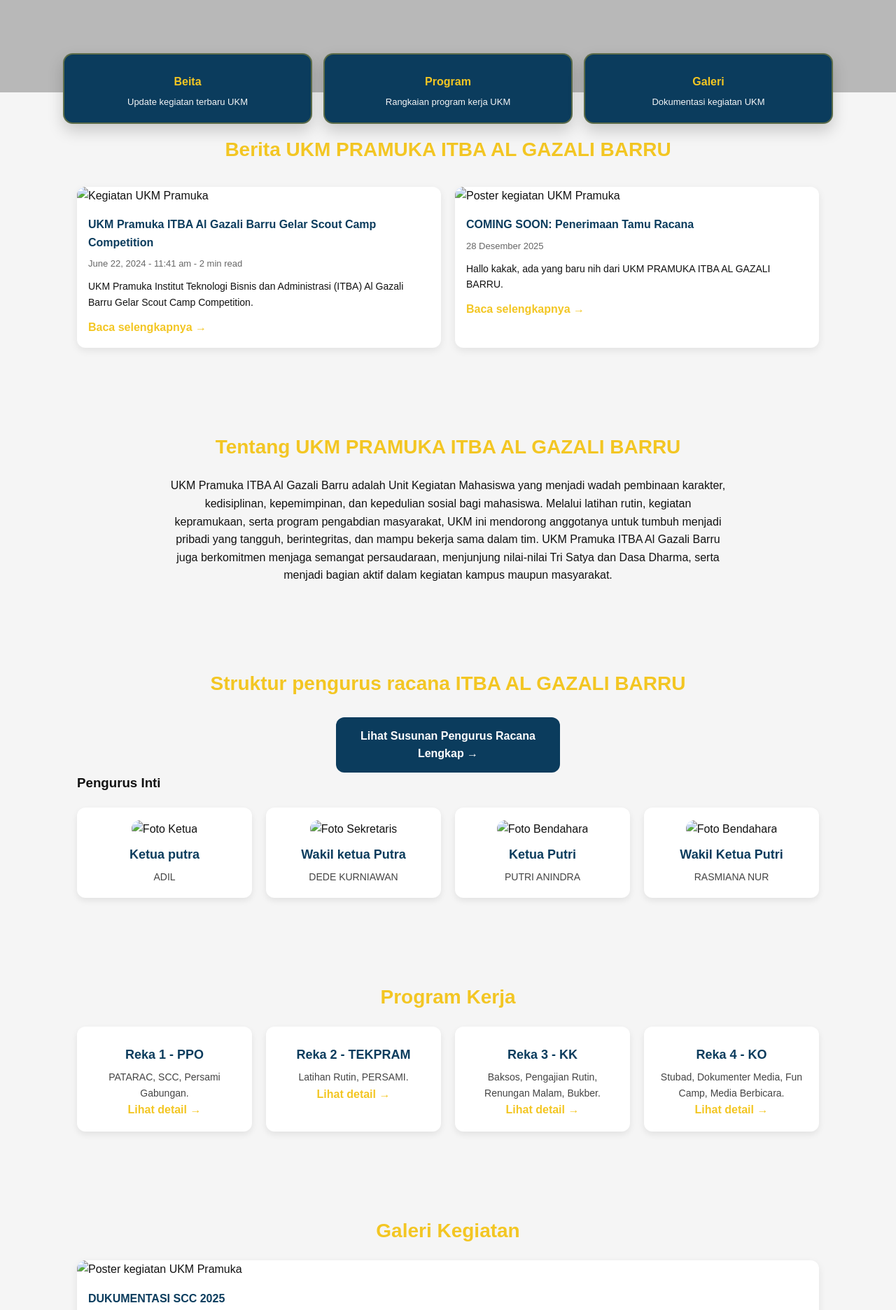
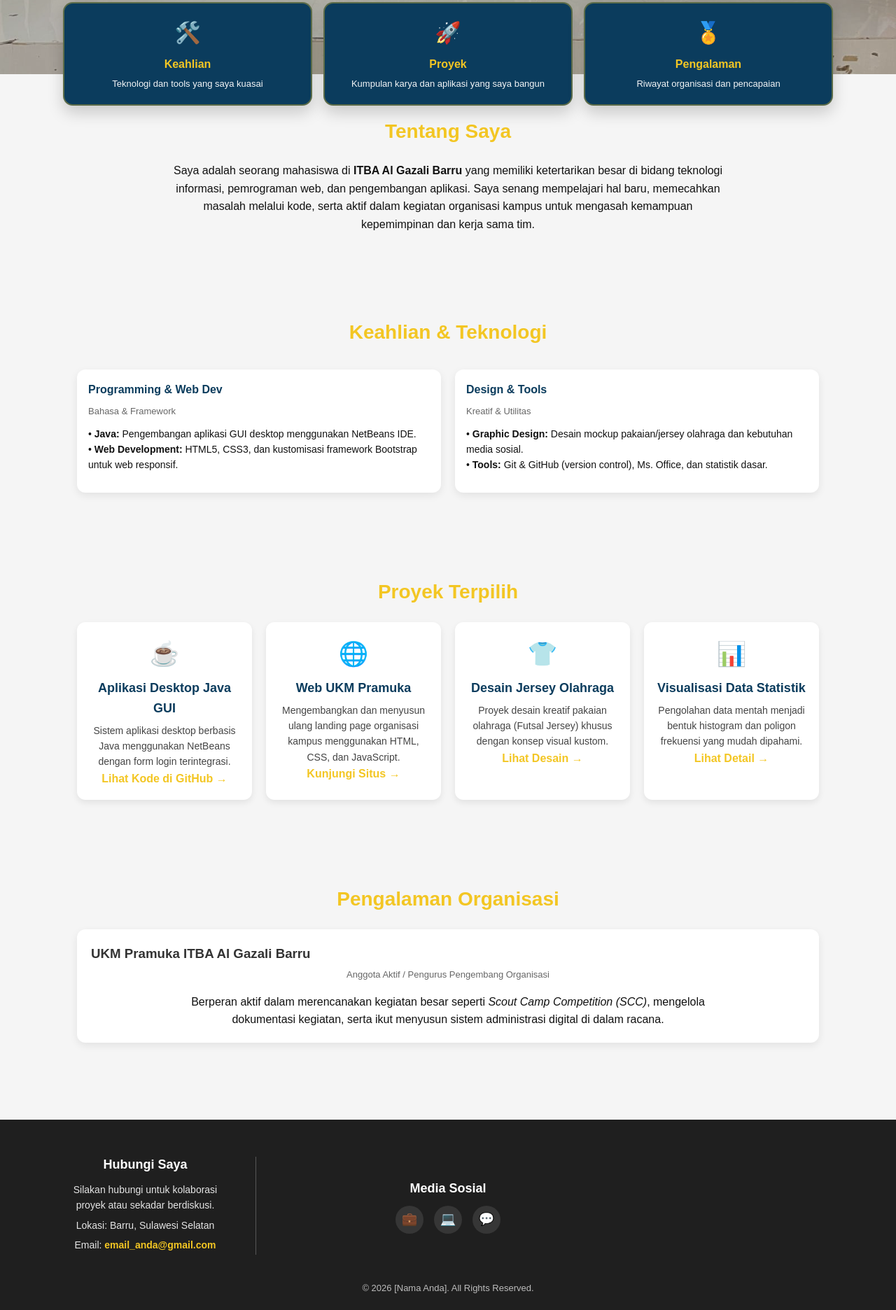
Before and after one commit to Firman-id05/portofolio, a plain HTML site: page index.html in a window 1280 px wide. Shown: the part 637-2509 px from the top of the page at 70% size. Drawn offline with Linux system fonts and the light colour scheme; files whose address does not match are found by name.

Commit message:
Update index.html

```diff
--- a/index.html
+++ b/index.html
@@ -3,277 +3,175 @@
 <head>
   <meta charset="UTF-8" />
   <meta name="viewport" content="width=device-width, initial-scale=1.0" />
-  <title>UKM Pramuka ITBA AL GAZALI BARRU</title>
+  <title>Portofolio | Nama Anda</title>
   <link rel="stylesheet" href="style.css" />
 </head>
 
 <body>
-  <!-- HEADER -->
+  <!-- HEADER & NAVIGATION -->
   <header>
     <div class="top-bar">
       <div class="topbar-left">
-    <a href="tel:085145736747">📞085145736747</a>
+        <a href="tel:085145736747">📞 085145736747</a>
         <span class="topbar-sep">|</span>
-    <a href="https://instagram.com/itba_scout">@itba_scout</a>
+        <a href="https://instagram.com/username_anda" target="_blank">@username_anda</a>
       </div>
 
       <div class="topbar-right">
-    <a href="https://facebook.com" aria-label="Facebook" class="topbar-icon">📘</a>
-    <a href="https://instagram.com/itba_scout" aria-label="Instagram" class="topbar-icon">📷</a>
-    <a href="https://wa.me/6281234567890" aria-label="WhatsApp" class="topbar-icon">💬</a>
-    <a href="https://youtube.com" aria-label="YouTube" class="topbar-icon">▶️</a>
+        <a href="https://linkedin.com" aria-label="LinkedIn" class="topbar-icon" target="_blank">💼</a>
+        <a href="https://github.com/firman-id05" aria-label="GitHub" class="topbar-icon" target="_blank">💻</a>
+        <a href="https://instagram.com" aria-label="Instagram" class="topbar-icon" target="_blank">📷</a>
+        <a href="https://wa.me/6285145736747" aria-label="WhatsApp" class="topbar-icon" target="_blank">💬</a>
       </div>
     </div>
 
-
     <div class="top-navbar">
       <div class="logo">
-        <img src="img/logo.png" alt="Logo UKM Pramuka" />
-        <span class="logo-title">UKM PRAMUKA ITBA AL GAZALI BARRU</span>
+        <!-- Anda bisa mengganti dengan logo inisial nama atau foto profil kecil -->
+        <img src="img/avatar.png" alt="Logo Portofolio" />
+        <span class="logo-title">PORTFOLIO ME</span>
       </div>
 
       <nav>
         <ul class="nav-links">
           <li><a href="#beranda">Beranda</a></li>
-
-          <li class="dropdown">
-            <a href="#">Profil</a>
-            <ul class="dropdown-menu">
-              <li><a href="sejarah.html">Sejarah</a></li>
-              <li><a href="visimisi.html">Visi & Misi</a></li>
-              <li><a href="maknalogo.html">Makna Logo</a></li>
-            </ul>
-          </li>
-
-
-          <li><a href="#tentang">Tentang</a></li>
-          <li><a href="adat.html">Adat</a></li>
-          <li><a href="#struktur">Struktur</a></li>
+          <li><a href="#tentang">Tentang Saya</a></li>
+          <li><a href="#keahlian">Keahlian</a></li>
+          <li><a href="#proyek">Proyek</a></li>
+          <li><a href="#pengalaman">Pengalaman</a></li>
           <li><a href="#kontak">Kontak</a></li>
-          <li><a href="#program"></a></li>
-           <li><a href="#galeri"></a></li>
-           <li><a href="#berita"></a></li>
         </ul>
       </nav>
     </div>
   </header>
 
   <main>
-    <!-- BERANDA -->
+    <!-- BERANDA (HERO SECTION) -->
     <section id="beranda" class="beranda-hero">
       <div class="beranda-overlay">
         <div class="beranda-content">
-      <h1></h1>
-      <p></p>
+          <h1>Halo, Saya [Nama Anda]</h1>
+          <p>Mahasiswa ITBA Al Gazali Barru | Pengembang Perangkat Lunak & Desainer Amatir</p>
         </div>
       </div>
 
-  <!-- Kotak 3 fitur di bawah hero (gaya seperti contoh) -->
+      <!-- 3 Kotak Panel Fitur Utama Portofolio -->
       <div class="beranda-panels">
-    <a class="panel" href="#berita">
-      <div class="panel-icon"></div>
-      <h3>Beita</h3>
-      <p>Update kegiatan terbaru UKM</p>
+        <a class="panel" href="#keahlian">
+          <div class="panel-icon">🛠️</div>
+          <h3>Keahlian</h3>
+          <p>Teknologi dan tools yang saya kuasai</p>
         </a>
 
-    <a class="panel" href="#program">
-      <div class="panel-icon"></div>
-      <h3>Program</h3>
-      <p>Rangkaian program kerja UKM</p>
+        <a class="panel" href="#proyek">
+          <div class="panel-icon">🚀</div>
+          <h3>Proyek</h3>
+          <p>Kumpulan karya dan aplikasi yang saya bangun</p>
         </a>
 
-    <a class="panel" href="#galeri">
-      <div class="panel-icon"></div>
-      <h3>Galeri</h3>
-      <p>Dokumentasi kegiatan UKM</p>
+        <a class="panel" href="#pengalaman">
+          <div class="panel-icon">🏅</div>
+          <h3>Pengalaman</h3>
+          <p>Riwayat organisasi dan pencapaian</p>
         </a>
       </div>
     </section>
 
+    <!-- TENTANG SAYA -->
+    <section id="tentang" class="section">
+      <h2>Tentang Saya</h2>
+      <p>
+        Saya adalah seorang mahasiswa di <strong>ITBA Al Gazali Barru</strong> yang memiliki ketertarikan besar di bidang teknologi informasi, pemrograman web, dan pengembangan aplikasi. Saya senang mempelajari hal baru, memecahkan masalah melalui kode, serta aktif dalam kegiatan organisasi kampus untuk mengasah kemampuan kepemimpinan dan kerja sama tim.
+      </p>
+    </section>
 
-    <!-- BERITA -->
-    <section id="berita" class="berita">
-      <h2 class="judul-berita">Berita UKM PRAMUKA ITBA AL GAZALI BARRU</h2>
+    <!-- KEAHLIAN (Menggantikan Berita) -->
+    <section id="keahlian" class="berita">
+      <h2 class="judul-berita">Keahlian & Teknologi</h2>
 
       <div class="berita-list">
-
-        <!-- BERITA 1 -->
+        <!-- KEAHLIAN 1: PEMROGRAMAN -->
         <div class="berita-card">
-          <img src="img/berita1.png" alt="Kegiatan UKM Pramuka" />
-
           <div class="berita-konten">
-            <a href="https://barrupos.com/ukm-pramuka-institut-teknologi-bisnis-dan-administrasi-itba-al-gazali-barru-gelar-scout-camp-competition/edukasi/"
-              target="_blank"
-              class="berita-judul">
-              UKM Pramuka ITBA Al Gazali Barru Gelar Scout Camp Competition
-            </a>
-
-            <p class="berita-meta">June 22, 2024 - 11:41 am - 2 min read</p>
-
+            <h3 class="berita-judul">Programming & Web Dev</h3>
+            <p class="berita-meta">Bahasa & Framework</p>
             <p class="berita-ringkas">
-              UKM Pramuka Institut Teknologi Bisnis dan Administrasi (ITBA) Al Gazali Barru Gelar Scout Camp Competition.
+              • <strong>Java:</strong> Pengembangan aplikasi GUI desktop menggunakan NetBeans IDE.<br>
+              • <strong>Web Development:</strong> HTML5, CSS3, dan kustomisasi framework Bootstrap untuk web responsif.
             </p>
-
-            <a href="https://www.wartamerdeka.info/2024/06/ukm-pramuka-itba-al-gazali-barru-gelar.html"
-              target="_blank"
-              class="berita-link">
-              Baca selengkapnya →
-            </a>
           </div>
         </div>
 
-        <!-- BERITA 2 -->
+        <!-- KEAHLIAN 2: DESAIN & TOOLS -->
         <div class="berita-card">
-          <img src="img/poster.jpeg" alt="Poster kegiatan UKM Pramuka" />
+          <div class="berita-konten">
+            <h3 class="berita-judul">Design & Tools</h3>
+            <p class="berita-meta">Kreatif & Utilitas</p>
+            <p class="berita-ringkas">
+              • <strong>Graphic Design:</strong> Desain mockup pakaian/jersey olahraga dan kebutuhan media sosial.<br>
+              • <strong>Tools:</strong> Git & GitHub (version control), Ms. Office, dan statistik dasar.
+            </p>
+          </div>
+        </div>
+      </div>
+    </section>
 
-          <div class="berita-konten">
-            <a href="https://www.instagram.com/itba_scout?igsh=MTV3dWN4a2o3M3g="
-              target="_blank"
-              class="berita-judul">
-              COMING SOON: Penerimaan Tamu Racana
-            </a>
+    <!-- PROYEK (Menggantikan Program Kerja) -->
+    <section id="proyek" class="section">
+      <h2>Proyek Terpilih</h2>
+      <div class="grid">
 
-            <p class="berita-meta">28 Desember 2025</p>
+        <!-- PROYEK 1 -->
+        <div class="card">
+          <div class="icon">☕</div>
+          <h4>Aplikasi Desktop Java GUI</h4>
+          <p>Sistem aplikasi desktop berbasis Java menggunakan NetBeans dengan form login terintegrasi.</p>
+          <a href="#" class="berita-link">Lihat Kode di GitHub →</a>
+        </div>
 
-            <p class="berita-ringkas">
-              Hallo kakak, ada yang baru nih dari UKM PRAMUKA ITBA AL GAZALI BARRU.
-            </p>
+        <!-- PROYEK 2 -->
+        <div class="card">
+          <div class="icon">🌐</div>
+          <h4>Web UKM Pramuka</h4>
+          <p>Mengembangkan dan menyusun ulang landing page organisasi kampus menggunakan HTML, CSS, dan JavaScript.</p>
+          <a href="#" class="berita-link">Kunjungi Situs →</a>
+        </div>
 
-            <a href="https://www.instagram.com/itba_scout?igsh=MTV3dWN4a2o3M3g="
-              target="_blank"
-              class="berita-link">
-              Baca selengkapnya →
-            </a>
+        <!-- PROYEK 3 -->
+        <div class="card">
+          <div class="icon">👕</div>
+          <h4>Desain Jersey Olahraga</h4>
+          <p>Proyek desain kreatif pakaian olahraga (Futsal Jersey) khusus dengan konsep visual kustom.</p>
+          <a href="#" class="berita-link">Lihat Desain →</a>
         </div>
+
+        <!-- PROYEK 4 -->
+        <div class="card">
+          <div class="icon">📊</div>
+          <h4>Visualisasi Data Statistik</h4>
+          <p>Pengolahan data mentah menjadi bentuk histogram dan poligon frekuensi yang mudah dipahami.</p>
+          <a href="#" class="berita-link">Lihat Detail →</a>
         </div>
 
       </div>
     </section>
 
-    <!-- TENTANG -->
-    <section id="tentang" class="section">
-      <h2>Tentang UKM PRAMUKA ITBA AL GAZALI BARRU</h2>
+    <!-- PENGALAMAN ORGANISASI (Menggantikan Galeri/Struktur) -->
+    <section id="pengalaman" class="section">
+      <h2>Pengalaman Organisasi</h2>
+
+      <div class="berita-card" style="padding: 20px;">
+        <h3 style="color: #333; margin-bottom: 5px;">UKM Pramuka ITBA Al Gazali Barru</h3>
+        <p class="berita-meta" style="margin-bottom: 15px;">Anggota Aktif / Pengurus Pengembang Organisasi</p>
         <p>
-  UKM Pramuka ITBA Al Gazali Barru adalah Unit Kegiatan Mahasiswa yang menjadi wadah pembinaan karakter, kedisiplinan,
-  kepemimpinan, dan kepedulian sosial bagi mahasiswa. Melalui latihan rutin, kegiatan kepramukaan, serta program
-  pengabdian masyarakat, UKM ini mendorong anggotanya untuk tumbuh menjadi pribadi yang tangguh, berintegritas,
-  dan mampu bekerja sama dalam tim. UKM Pramuka ITBA Al Gazali Barru juga berkomitmen menjaga semangat persaudaraan,
-  menjunjung nilai-nilai Tri Satya dan Dasa Dharma, serta menjadi bagian aktif dalam kegiatan kampus maupun masyarakat.
+          Berperan aktif dalam merencanakan kegiatan besar seperti <em>Scout Camp Competition (SCC)</em>, mengelola dokumentasi kegiatan, serta ikut menyusun sistem administrasi digital di dalam racana.
         </p>
-
-    </section>
-
-    <!-- STRUKTUR ORGANISASI -->
-    <section id="struktur" class="section">
-      <h2>Struktur pengurus racana ITBA AL GAZALI BARRU</h2>
-      <div style="margin-top: 25px; text-align: center;">
-        <a href="susunan-pengurus.html" class="divisi-link" style="max-width: 320px; margin: auto;">
-        Lihat Susunan Pengurus Racana Lengkap →
-        </a>
-      </div>
-
-
-      <h3>Pengurus Inti</h3>
-      <div class="grid">
-        <div class="card">
-          <img src="img/ketuaputra.jpeg" alt="Foto Ketua" />
-          <h4>Ketua putra</h4>
-          <p>ADIL</p>
-        </div>
-
-        <div class="card">
-          <img src="img/" alt="Foto Sekretaris" />
-          <h4>Wakil ketua Putra</h4>
-          <p>DEDE KURNIAWAN</p>
-        </div>
-
-        <div class="card">
-          <img src="img/ketuaputri (2).png" alt="Foto Bendahara" />
-          <h4>Ketua Putri</h4>
-          <p>PUTRI ANINDRA</p>
-        </div>
-
-        <div class="card">
-          <img src="img/wakilketuaputri.jpeg" alt="Foto Bendahara" />
-          <h4>Wakil Ketua Putri</h4>
-          <p>RASMIANA NUR</p>
-        </div>
-
-
       </div>
     </section>
 
-    <!-- PROGRAM KERJA -->
-    <section id="program" class="section">
-  <h2>Program Kerja</h2>
-  <div class="grid">
-
-    <div class="card">
-      <div class="icon"></div>
-      <h4>Reka 1 - PPO</h4>
-      <p>PATARAC, SCC, Persami Gabungan.</p>
-      <a href="reka1-ppo.html" class="berita-link">Lihat detail →</a>
-    </div>
-
-    <div class="card">
-      <div class="icon"></div>
-      <h4>Reka 2 - TEKPRAM</h4>
-      <p>Latihan Rutin, PERSAMI.</p>
-      <a href="reka2-tekpram.html" class="berita-link">Lihat detail →</a>
-    </div>
-
-    <div class="card">
-      <div class="icon"></div>
-      <h4>Reka 3 - KK</h4>
-      <p>Baksos, Pengajian Rutin, Renungan Malam, Bukber.</p>
-      <a href="reka3-kk.html" class="berita-link">Lihat detail →</a>
-    </div>
-
-    <div class="card">
-      <div class="icon"></div>
-      <h4>Reka 4 - KO</h4>
-      <p>Stubad, Dokumenter Media, Fun Camp, Media Berbicara.</p>
-      <a href="reka4-ko.html" class="berita-link">Lihat detail →</a>
-    </div>
-
-  </div>
-</section>
-
-
-    <!-- GALERI -->
-    <section id="galeri" class="section">
-      <h2>Galeri Kegiatan</h2>
-      <div class="berita-card">
-          <img src="img/foto-bersama.jpeg" alt="Poster kegiatan UKM Pramuka" />
-
-          <div class="berita-konten">
-            <a href="https://drive.google.com/drive/mobile/folders/1SvgHy0jq2_t2BAotZcCD-cywL4I0vwa1?utm_source=ig&utm_medium=social&utm_content=link_in_bio&fbclid=PAb21jcAPMuMhleHRuA2FlbQIxMQBzcnRjBmFwcF9pZA81NjcwNjczNDMzNTI0MjcAAaeKX2Kj_tv66CHm00TSh213hsnzeoFK0G6ddfQ3Ks9c14o484zBDrk2HChy2A_aem_d88L_LxwZZH1cBTPeovZaA"
-              target="_blank"
-              class="berita-judul">
-              DUKUMENTASI SCC 2025
-            </a>
-
-            <p class="berita-meta">20 Mei 2025</p>
-
-            <a href="https://drive.google.com/drive/mobile/folders/1SvgHy0jq2_t2BAotZcCD-cywL4I0vwa1?utm_source=ig&utm_medium=social&utm_content=link_in_bio&fbclid=PAb21jcAPMuMhleHRuA2FlbQIxMQBzcnRjBmFwcF9pZA81NjcwNjczNDMzNTI0MjcAAaeKX2Kj_tv66CHm00TSh213hsnzeoFK0G6ddfQ3Ks9c14o484zBDrk2HChy2A_aem_d88L_LxwZZH1cBTPeovZaA"
-              target="_blank"
-              class="berita-link">
-              Lihat selengkapnya →
-            </a>
-          </div>
-          <div class="grid">
-            <img src="img/scc1.jpg" alt="Galeri 1" class="gallery" onclick="openModal(this.src)" />
-            <img src="img/kegiatan2.jpg" alt="Galeri 2" class="gallery" onclick="openModal(this.src)" />
-            <img src="img/kegiatan3.jpg" alt="Galeri 3" class="gallery" onclick="openModal(this.src)" />
-          </div>
-      </div>
-
-    </section>
-
-
-    <!-- MODAL GALERI -->
+    <!-- MODAL PREVIEW (Tetap dipertahankan jika ingin dipakai) -->
     <div id="modal" onclick="closeModal()">
-      <img id="modalImg" alt="Preview Galeri" />
+      <img id="modalImg" alt="Preview" />
     </div>
   </main>
 
@@ -281,63 +179,30 @@
   <footer id="kontak" class="footer">
     <div class="footer-container">
 
-    <!-- KOLOM 1: LOGO -->
-    <div class="footer-col footer-logo">
-      <img src="img/logo.png" alt="Logo UKM Pramuka">
+      <div class="footer-col footer-info">
+        <h3>Hubungi Saya</h3>
+        <p>Silakan hubungi untuk kolaborasi proyek atau sekadar berdiskusi.</p>
+        <p>Lokasi: Barru, Sulawesi Selatan</p>
+        <p>Email: <a href="mailto:email_anda@gmail.com">email_anda@gmail.com</a></p>
       </div>
 
-    <!-- GARIS PEMBATAS -->
       <div class="footer-line"></div>
 
-    <!-- KOLOM 2: INFO KONTAK -->
-    <div class="footer-col footer-info">
-       <h3>UKM PRAMUKA</h3>
-      <h3>Kampus ITBA Al Gazali Barru</h3>
-      <p>Jl. Jend Sudirman No. 41 Barru - Sulawesi Selatan</p>
-      <p>contact : 085145736747</p>
-                   0895352932180<br>
-      <p>Email : <a href="mailto:itbascout@gmail.com">itbascout@gmail.com</a></p>
-    </div>
-
-    <!-- GARIS PEMBATAS -->
-    <div class="footer-line"></div>
-
-    <!-- KOLOM 3: MEDIA SOSIAL -->
       <div class="footer-col footer-sosmed">
         <h3>Media Sosial</h3>
-
         <div class="social-icons">
-        <a href="https://facebook.com" aria-label="Facebook">📘</a>
-        <a href="https://instagram.com" aria-label="Instagram">📷</a>
-        <a href="https://wa.me/085145736747" aria-label="WhatsApp">💬</a>
-        <a href="https://youtube.com" aria-label="YouTube">▶️</a>
-      </div>
-    </div>
-
-  </div>
-
-  <div class="footer-bottom">
-    © 2025 UKM Pramuka ITBA Al Gazali Barru
-  </div>
-</footer>
-
-
-  <!-- MODAL IFRAME (Buka Link di Dalam Website) -->
-<div id="iframeModal" class="iframe-modal" onclick="closeIframeModal(event)">
-  <div class="iframe-box">
-    <button class="iframe-close" onclick="forceCloseIframe()">✖</button>
-    <p id="iframeTitle" class="iframe-title">Membuka link...</p>
-    <iframe id="iframeViewer" src="" frameborder="0"></iframe>
-
-    <!-- Tombol cadangan jika iframe diblokir -->
-    <div class="iframe-fallback">
-      <a id="openExternalBtn" href="#" target="_blank" rel="noopener noreferrer" class="divisi-link">
-        Buka Sumber Asli (Jika Tidak Muncul)
-      </a>
+          <a href="https://linkedin.com" aria-label="LinkedIn" target="_blank">💼</a>
+          <a href="https://github.com/firman-id05" aria-label="GitHub" target="_blank">💻</a>
+          <a href="https://wa.me/6285145736747" aria-label="WhatsApp" target="_blank">💬</a>
         </div>
       </div>
     </div>
 
+    <div class="footer-bottom">
+      © 2026 [Nama Anda]. All Rights Reserved.
+    </div>
+  </footer>
+
   <script src="script.js"></script>
 </body>
 </html>
```
Lines whose indentation alone changed are shown as unchanged.
